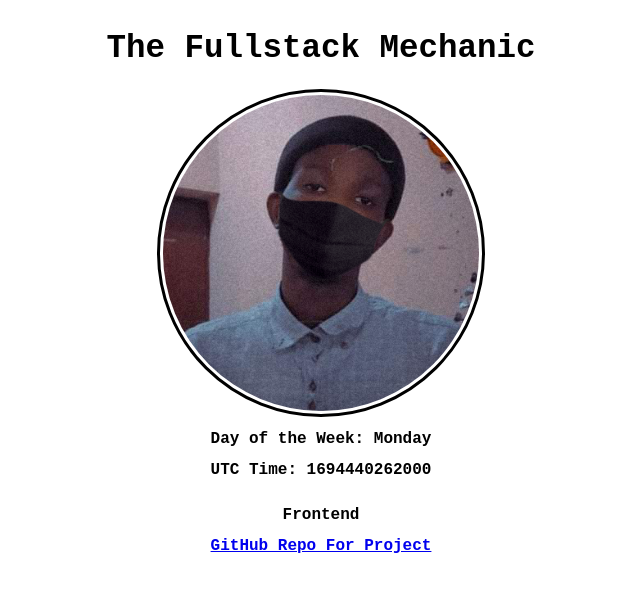
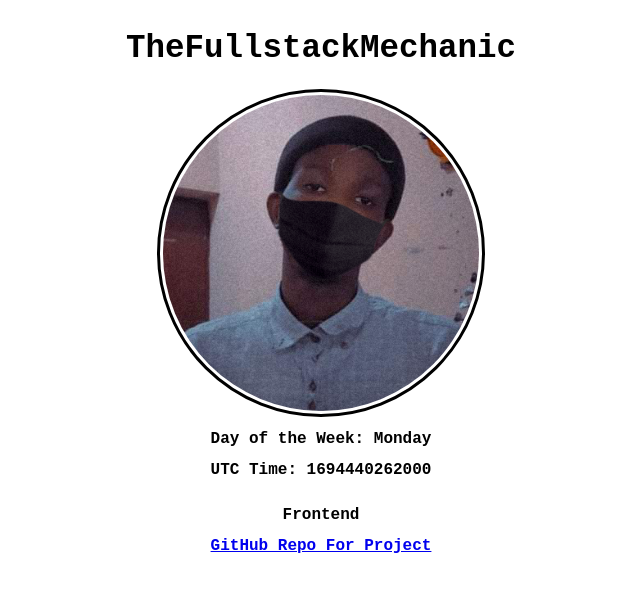
Before and after one commit to SirhmVFX/HNGX-Stage-one, a plain HTML site: page index.html in a window 1280 px wide. Shown: the whole page, without its empty margins (319-959 px from the left). Drawn offline with Linux system fonts and the light colour scheme.

Commit message:
completed

```diff
--- a/index.html
+++ b/index.html
@@ -9,13 +9,13 @@
     <div class="generalContainer">
       <div class="sectionOne">
         <h1 class="slackName" data-testid="slackUserName">
-          The Fullstack Mechanic
+          TheFullstackMechanic
         </h1>
         <img
           src="./images/slackProfilePicture.png"
           class="profileImage"
           data-testid="slackDisplayImage"
-          alt="The Fullstack Mechanic"
+          alt="TheFullstackMechanic"
         />
       </div>
       <div class="sectionTwo">
```
